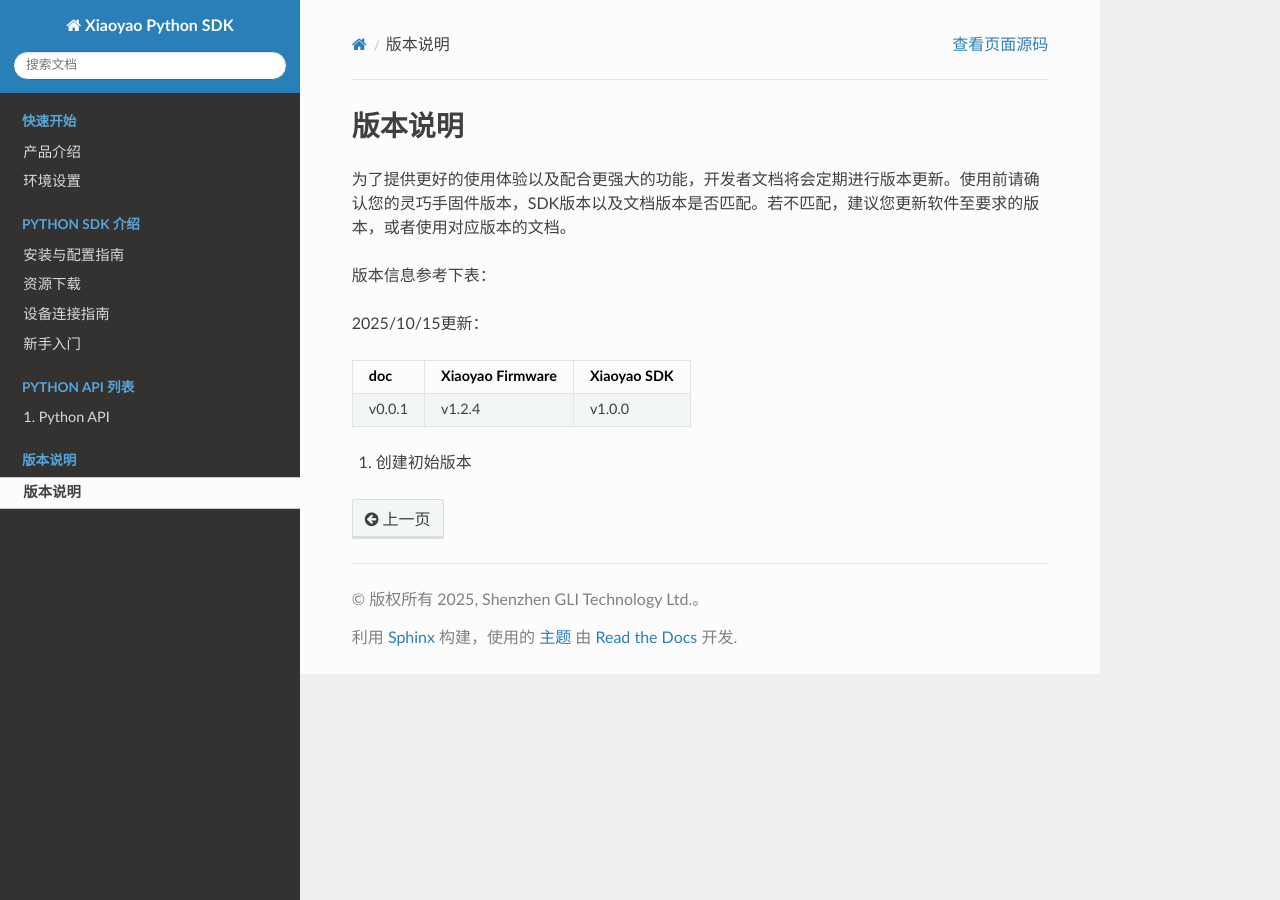
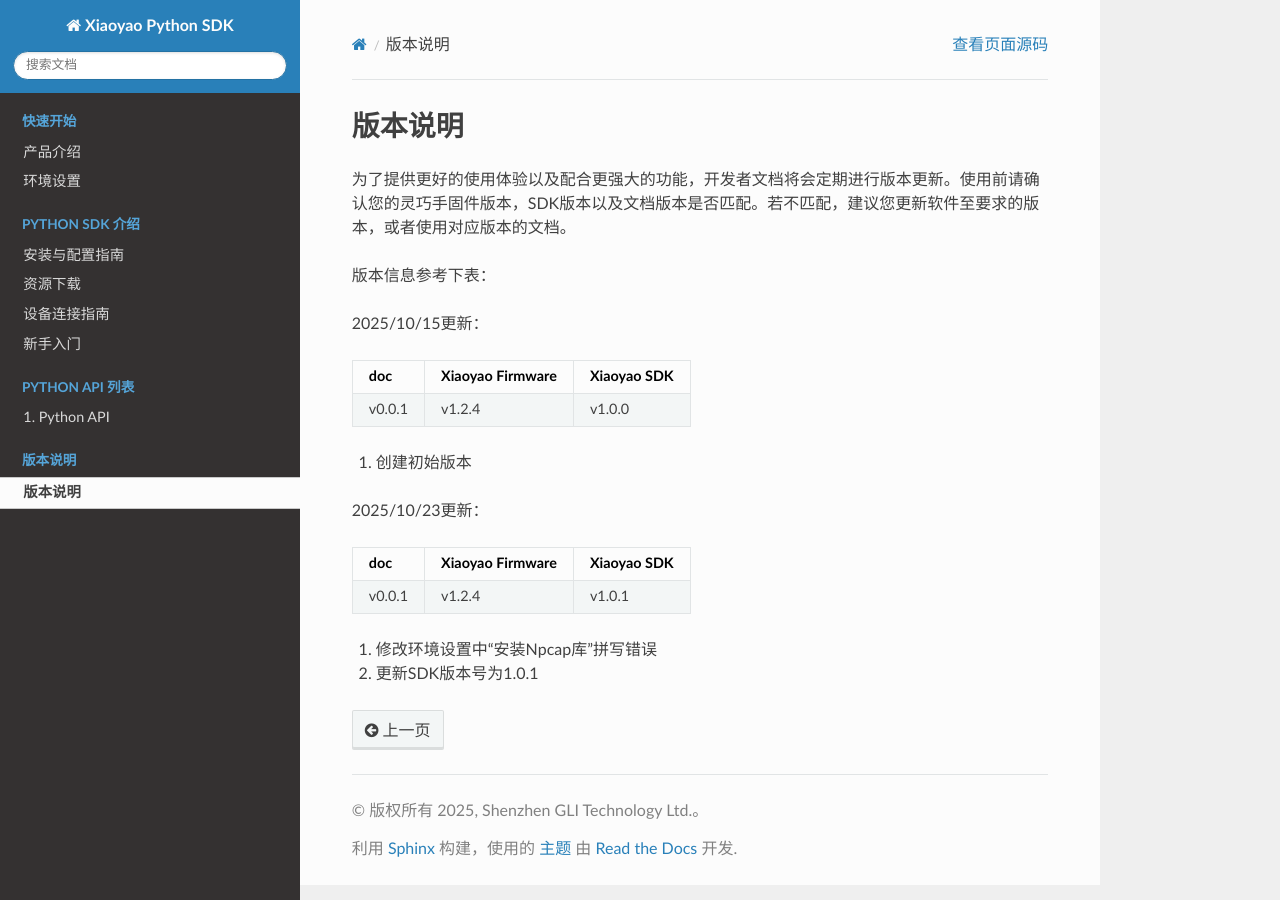
Before and after one commit to gli-sdk/GHand-Python-SDK, a Sphinx documentation site: the page built from docs/source/version.rst, in a window 1280 px wide. Built offline with Sphinx 7.4.7 and the Read the Docs theme 3.1.0, drawn with Linux system fonts in a browser that asks for light colours.

```diff
--- a/docs/source/env_setup.rst
+++ b/docs/source/env_setup.rst
@@ -12,7 +12,7 @@ Xiaoyao SDK支持Python 3.10到3.13版本。
 
    # 如果版本不符，请安装正确的Python版本
 
-安装Npacap库
+安装Npcap库
 --------------
 正确下载并安装Npcap安装程序，Npcap官方网址：https://npcap.com/
 
--- a/docs/source/version.rst
+++ b/docs/source/version.rst
@@ -15,3 +15,14 @@
 +-------------+------------------+--------------+
 
 1. 创建初始版本
+
+2025/10/23更新：
+
++-------------+------------------+--------------+
+|    doc      | Xiaoyao Firmware |  Xiaoyao SDK |
++=============+==================+==============+
+|   v0.0.1    |      v1.2.4      |    v1.0.1    |
++-------------+------------------+--------------+
+
+1. 修改环境设置中“安装Npcap库”拼写错误
+2. 更新SDK版本号为1.0.1
--- a/src/xiaoyao/version.py
+++ b/src/xiaoyao/version.py
@@ -1,6 +1,6 @@
 SDK_VERSION_MAJOR = 1
 SDK_VERSION_MINOR = 0
-SDK_VERSION_REVISION = 0
+SDK_VERSION_REVISION = 1
 
 __version__ = "{}.{}.{}".format(
     SDK_VERSION_MAJOR, SDK_VERSION_MINOR, SDK_VERSION_REVISION)
```
